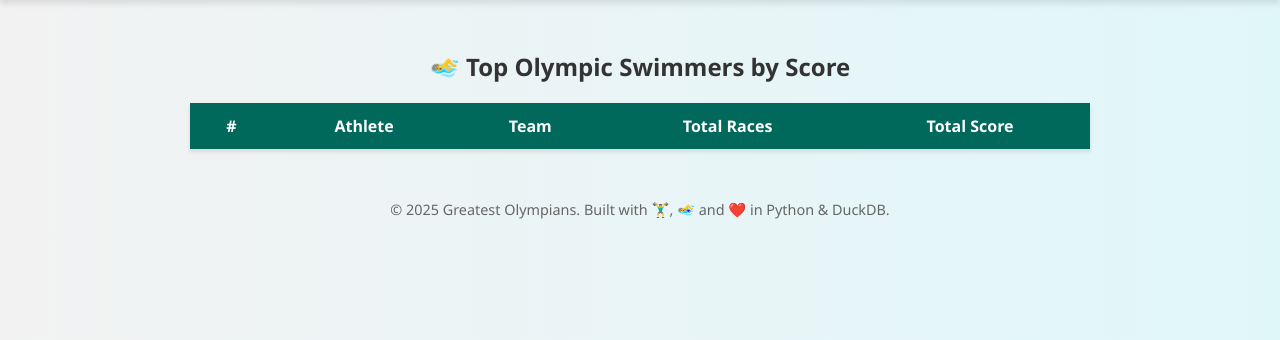
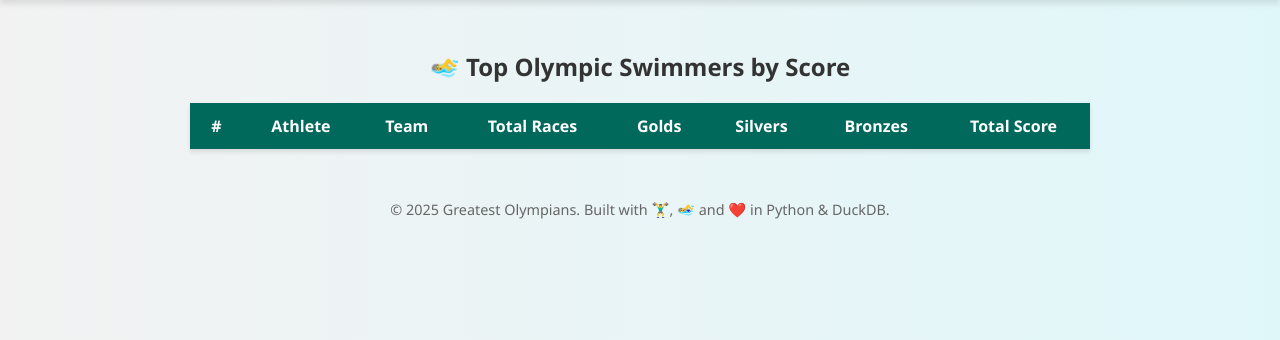
Before and after one commit to herby1982/GreatestOlympians, a Flask app: page / in a window 1280 px wide. Shown: the part 115-455 px from the top of the page. Run offline with Flask 3, Linux system fonts and the light colour scheme; data that the repository does not hold is empty.

Commit message:
Add gold, silver, bronze medal counts to swimming leaderboard

```diff
--- a/app.py
+++ b/app.py
@@ -30,15 +30,15 @@ def index():
         Athlete,
         Team,
         COUNT(*) AS total_races,
-        CAST(SUM(
-            CASE
-                WHEN Rank = 1 THEN 10
-                WHEN Rank = 2 THEN 5
-                WHEN Rank = 3 THEN 3
-                ELSE 0
-            END
-        ) AS INTEGER) AS total_score
+        CAST(SUM(CASE WHEN Rank = 1 THEN 10
+                      WHEN Rank = 2 THEN 5
+                      WHEN Rank = 3 THEN 3
+                      ELSE 0 END) AS INTEGER) AS total_score,
+        COUNT(CASE WHEN Rank = 1 THEN 1 END) AS Golds,
+        COUNT(CASE WHEN Rank = 2 THEN 1 END) AS Silvers,
+        COUNT(CASE WHEN Rank = 3 THEN 1 END) AS Bronzes
     FROM olympic_results
+    WHERE Sport = 'Swimming'
     GROUP BY Athlete, Team
     ORDER BY total_score DESC
     LIMIT 15
--- a/templates/scores.html
+++ b/templates/scores.html
@@ -78,6 +78,9 @@
         <th>Athlete</th>
         <th>Team</th>
         <th>Total Races</th>
+        <th>Golds</th>
+        <th>Silvers</th>
+        <th>Bronzes</th>
         <th>Total Score</th>
     </tr>
 </thead>
@@ -91,6 +94,9 @@
             {{ row.Team }}
         </td>
         <td>{{ row.total_races }}</td>
+        <td>{{ row.Golds }}</td>
+        <td>{{ row.Silvers }}</td>
+        <td>{{ row.Bronzes }}</td>
         <td>{{ row.total_score }}</td>
     </tr>
     {% endfor %}
```
Lines whose indentation alone changed are shown as unchanged.
